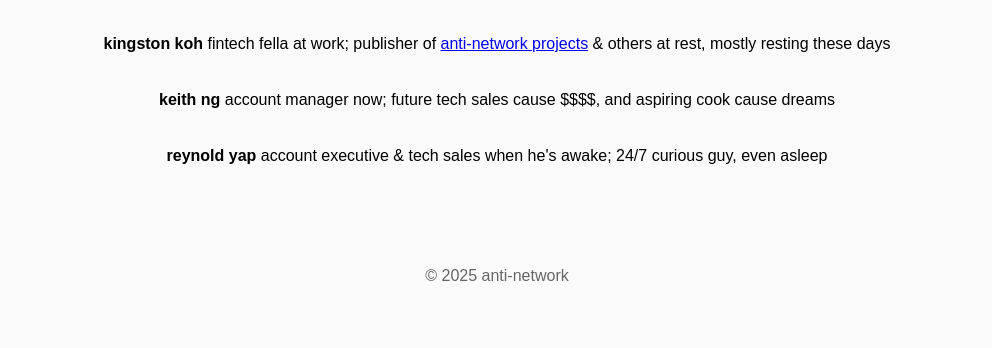
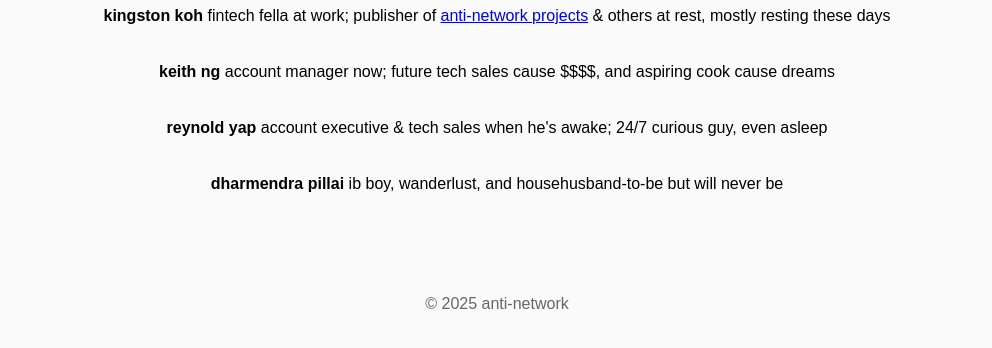
Before and after one commit to kingking70/anti-network, a plain HTML site: page index.html in a window 1280 px wide. Shown: the part 444-792 px from the top of the page, without its empty margins (143-1135 px from the left). Drawn offline with Linux system fonts and the light colour scheme.

Commit message:
added dhar's profile

```diff
--- a/index.html
+++ b/index.html
@@ -21,6 +21,7 @@
     <p><b>kingston koh</b> fintech fella at work; publisher of <a href="https://anti-network.com/projects" target="_blank">anti-network projects</a> & others at rest, mostly resting these days</p>
     <p><b>keith ng</b> account manager now; future tech sales cause $$$$, and aspiring cook cause dreams</p>
     <p><b>reynold yap</b> account executive & tech sales when he's awake; 24/7 curious guy, even asleep</p>
+    <p><b>dharmendra pillai</b> ib boy, wanderlust, and househusband-to-be but will never be</p>
     <script src="script.js"></script>
     <footer>
         <p>&copy; 2025 anti-network</p>
```
